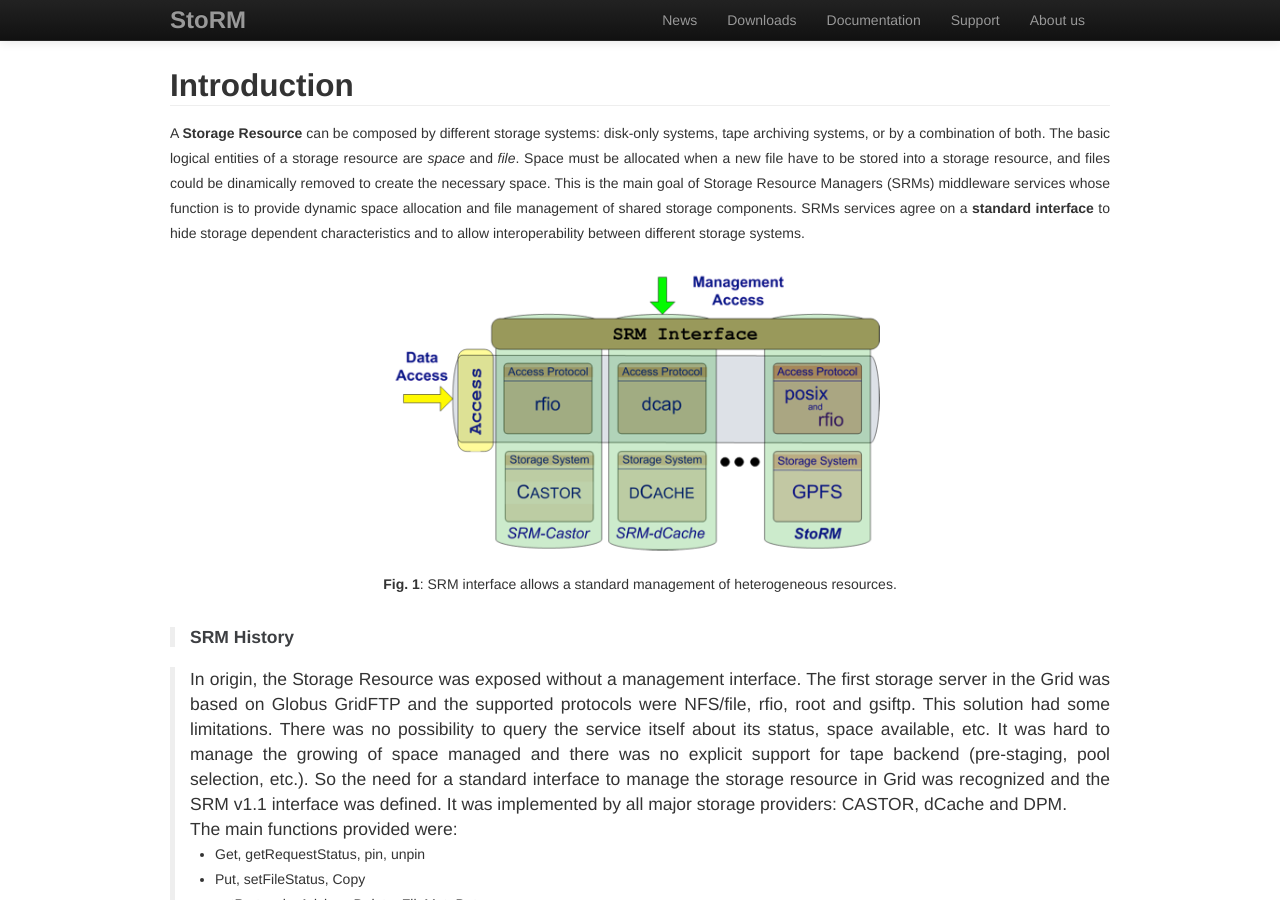
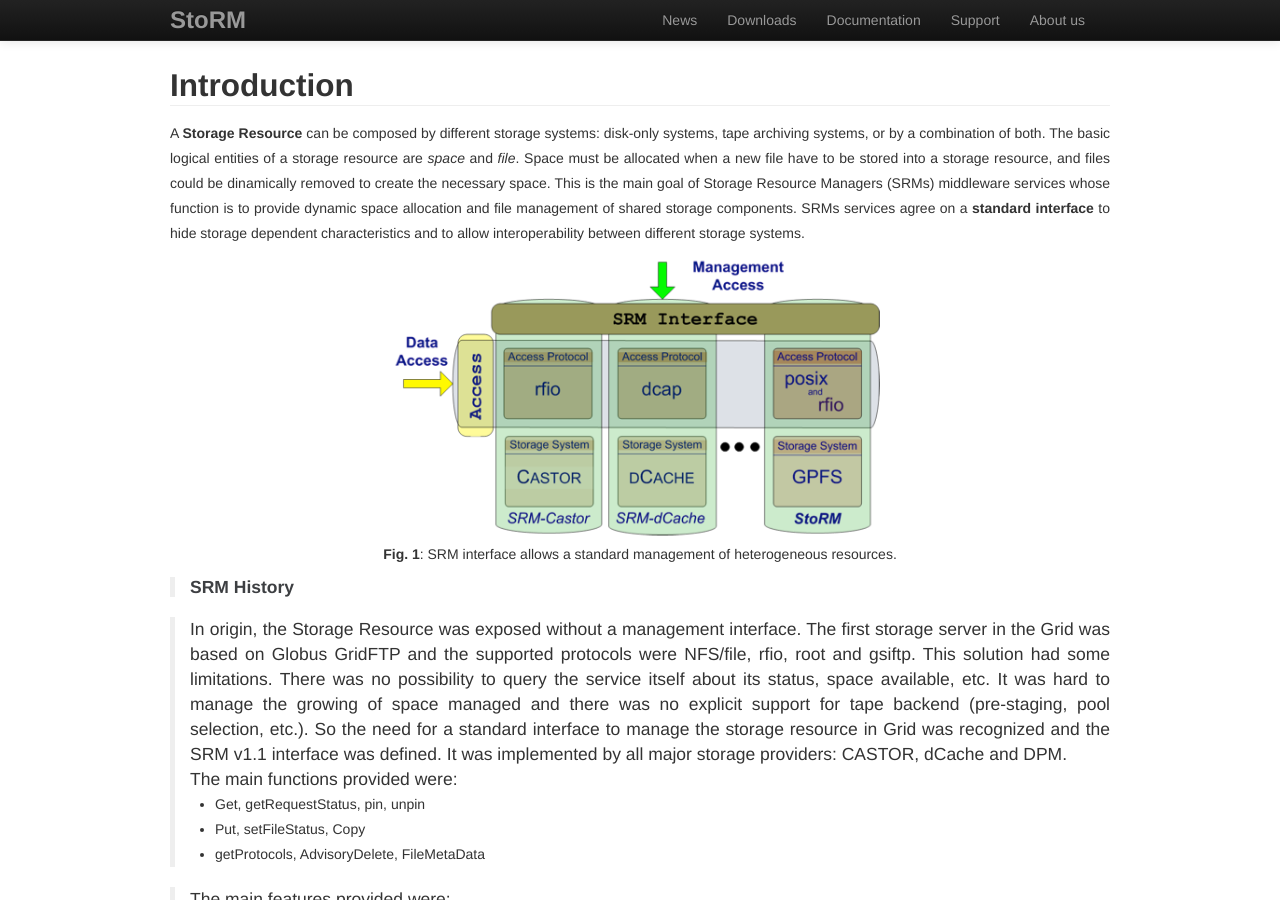
Before and after one commit to italiangrid/storm, a Jekyll site: the page built from documentation/functional-description/1.11.2/index.md, in a window 1280 px wide and 900 px high, scrolled down 578 px. Built offline with Jekyll 4.4.1, drawn with Linux system fonts in a browser that asks for light colours; Markdown is read by kramdown in place of the engine named in the settings.

Commit message:
Cosmetic fixes

```diff
--- a/_includes/documentation/image.html
+++ b/_includes/documentation/image.html
@@ -1,3 +1,3 @@
-<div style="width: 100%; text-align: center; margin-top: 25px;">
-    <img src="{{ site.baseurl}}/assets/images/{{ image_src }}" style="width: {{ image_width }}; margin: 0 auto;"/>
+<div class="col-md-12 text-center">
+	<img src="{{ site.baseurl }}/assets/images/{{ image_src }}" style="width: {{ image_width }}; margin: 0 auto;"/>
 </div>
--- a/_includes/documentation/label.html
+++ b/_includes/documentation/label.html
@@ -1,5 +1,5 @@
-<div style="width: 100%; text-align: center; margin-top: 15px;">
-    <p style="margin-top: 9px;  margin-bottom: 30px;">
-		<b>{{ label_title }}</b>: {{ label_description }}
+<div class="col-md-12 text-center">
+	<p>
+		<strong>{{ label_title }}</strong>: {{ label_description }}
 	</p>
 </div>
```
